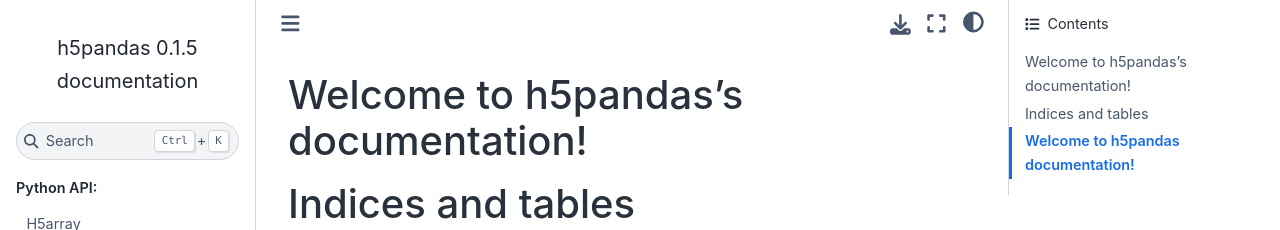
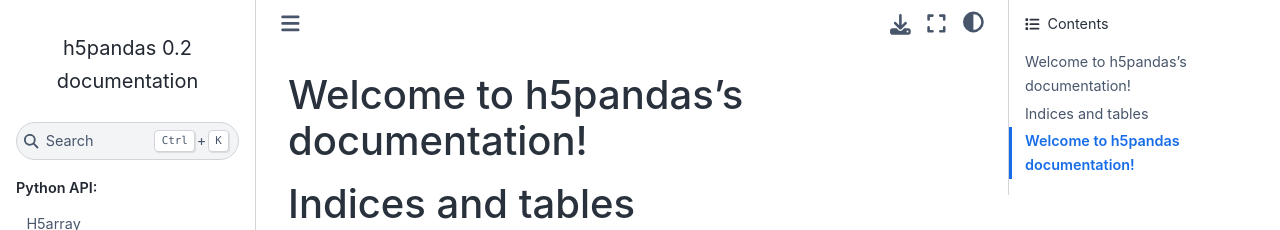
Before and after one commit to Zybulon/h5pandas, a Sphinx documentation site: the page built from docs/index.rst, in a window 1280 px wide. Shown: the top 230 px of the page. Built offline with Sphinx 7.4.7 and the Sphinx Book theme 1.1.4, drawn with Linux system fonts in a browser that asks for light colours.

Commit message:
update version number

```diff
--- a/docs/conf.py
+++ b/docs/conf.py
@@ -4,6 +4,7 @@
 # https://www.sphinx-doc.org/en/master/usage/configuration.html
 import os
 import sys
+import h5pandas
 sys.path.insert(0, os.path.abspath('..'))
 
 # -- Project information -----------------------------------------------------
@@ -12,7 +13,7 @@ sys.path.insert(0, os.path.abspath('..'))
 project = 'h5pandas'
 copyright = '2023, Frédéric MASSON'
 author = 'Frédéric MASSON'
-release = '0.1.5'
+release = h5pandas.__version__
 
 # -- General configuration ---------------------------------------------------
 # https://www.sphinx-doc.org/en/master/usage/configuration.html#general-configuration
--- a/h5pandas/__init__.py
+++ b/h5pandas/__init__.py
@@ -2,3 +2,4 @@ from .h5array import dataset_to_dataframe, HDF5ExtensionArray
 from .h5datatype import HDF5Dtype
 from h5py import *
 from .group import Group, File
+__version__ = "0.2"
--- a/setup.py
+++ b/setup.py
@@ -15,7 +15,7 @@ with open(path.join(HERE, 'README.md'), encoding='utf-8') as f:
 # This call to setup() does all the work
 setup(
     name="h5pandas",
-    version="0.1.5",
+    version="0.2",
     description="Demo library",
     long_description=long_description,
     long_description_content_type="text/markdown",
```
